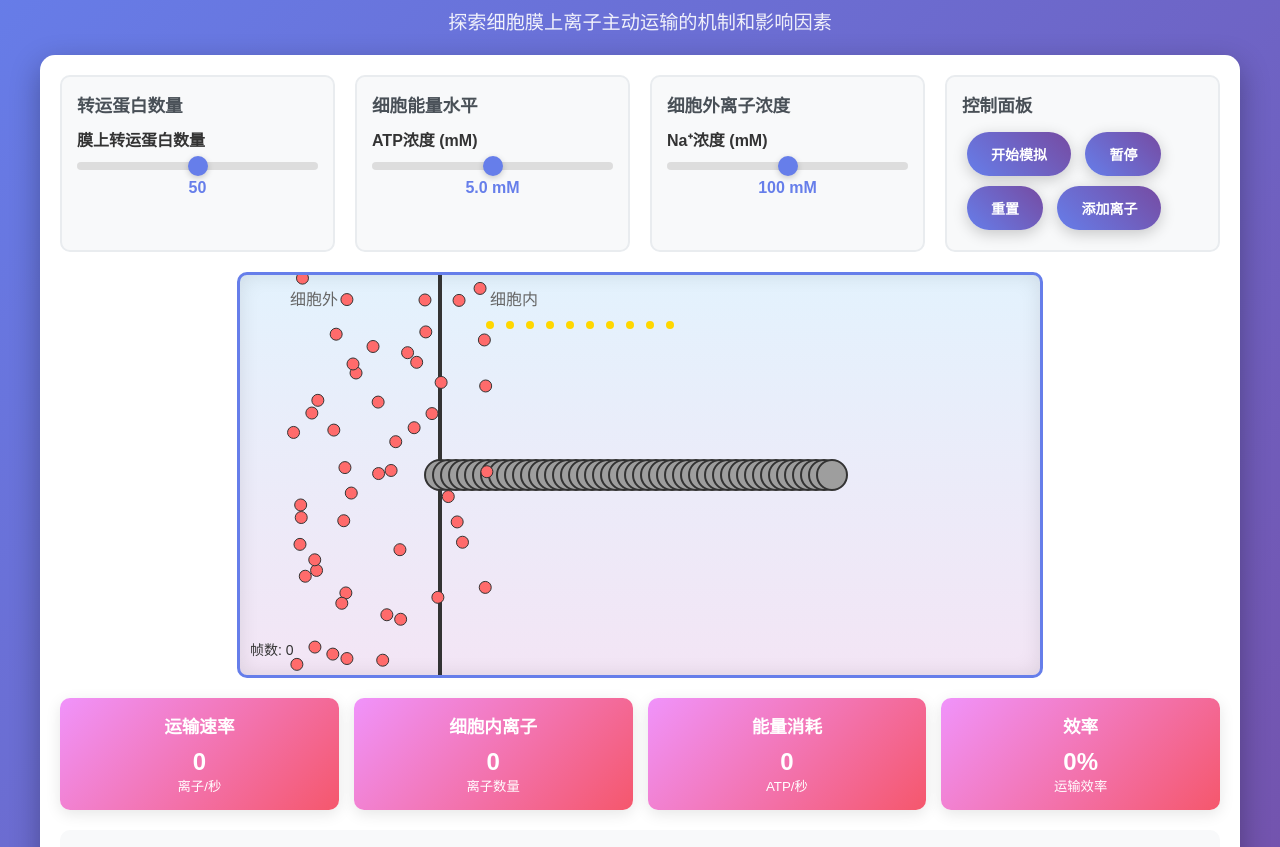
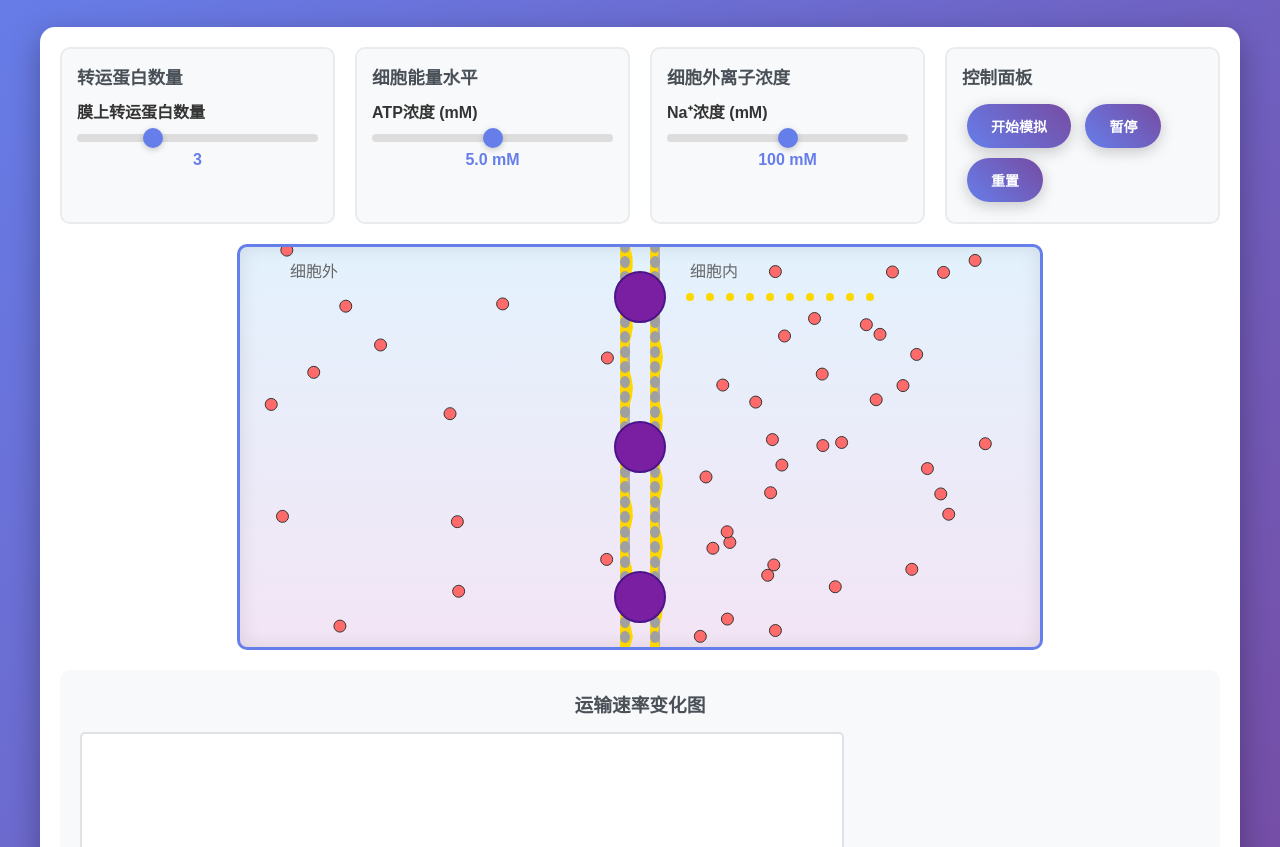
Before and after one commit to pczhao1650/ion-transport-simulation, a plain HTML site: page index.html in a window 1280 px wide. Shown: the part 81-928 px from the top of the page. Drawn offline with Linux system fonts and the light colour scheme.

Commit message:
add code

```diff
--- a/index.html
+++ b/index.html
@@ -147,32 +147,6 @@
             box-shadow: inset 0 0 20px rgba(0,0,0,0.1);
         }
 
-        .stats {
-            display: grid;
-            grid-template-columns: repeat(auto-fit, minmax(200px, 1fr));
-            gap: 15px;
-            margin-top: 20px;
-        }
-
-        .stat-card {
-            background: linear-gradient(135deg, #f093fb 0%, #f5576c 100%);
-            color: white;
-            padding: 15px;
-            border-radius: 10px;
-            text-align: center;
-            box-shadow: 0 4px 15px rgba(0,0,0,0.1);
-        }
-
-        .stat-card h3 {
-            margin-bottom: 10px;
-            font-size: 1.1em;
-        }
-
-        .stat-value {
-            font-size: 1.5em;
-            font-weight: bold;
-        }
-
         .graph-container {
             background: #f8f9fa;
             padding: 20px;
@@ -190,24 +164,6 @@
             border: 2px solid #dee2e6;
             border-radius: 5px;
             background: white;
-        }
-
-        .info-panel {
-            background: linear-gradient(135deg, #ffecd2 0%, #fcb69f 100%);
-            padding: 15px;
-            border-radius: 10px;
-            margin-top: 20px;
-            text-align: center;
-        }
-
-        .info-panel h3 {
-            color: #8B4513;
-            margin-bottom: 10px;
-        }
-
-        .info-panel p {
-            color: #654321;
-            line-height: 1.6;
         }
 
         @media (max-width: 768px) {
@@ -229,7 +185,6 @@
 <body>
     <div class="header">
         <h1>🧬 离子主动运输模拟器</h1>
-        <p>探索细胞膜上离子主动运输的机制和影响因素</p>
     </div>
 
     <div class="simulation-container">
@@ -238,8 +193,8 @@
                 <h3>转运蛋白数量</h3>
                 <div class="slider-container">
                     <label>膜上转运蛋白数量</label>
-                    <input type="range" id="proteinCount" class="slider" min="0" max="100" value="50">
-                    <div class="value-display" id="proteinValue">50</div>
+                    <input type="range" id="proteinCount" class="slider" min="0" max="10" value="3">
+                    <div class="value-display" id="proteinValue">3</div>
                 </div>
             </div>
 
@@ -266,43 +221,14 @@
                 <button id="startBtn">开始模拟</button>
                 <button id="pauseBtn" disabled>暂停</button>
                 <button id="resetBtn">重置</button>
-                <button id="addIonBtn">添加离子</button>
             </div>
         </div>
 
         <canvas id="simulationCanvas" width="800" height="400"></canvas>
 
-        <div class="stats">
-            <div class="stat-card">
-                <h3>运输速率</h3>
-                <div class="stat-value" id="transportRate">0</div>
-                <small>离子/秒</small>
-            </div>
-            <div class="stat-card">
-                <h3>细胞内离子</h3>
-                <div class="stat-value" id="intracellularIons">0</div>
-                <small>离子数量</small>
-            </div>
-            <div class="stat-card">
-                <h3>能量消耗</h3>
-                <div class="stat-value" id="energyConsumption">0</div>
-                <small>ATP/秒</small>
-            </div>
-            <div class="stat-card">
-                <h3>效率</h3>
-                <div class="stat-value" id="efficiency">0%</div>
-                <small>运输效率</small>
-            </div>
-        </div>
-
         <div class="graph-container">
             <h3>运输速率变化图</h3>
             <canvas id="transportGraph" width="760" height="200"></canvas>
-        </div>
-
-        <div class="info-panel">
-            <h3>模拟说明</h3>
-            <p>这个模拟器展示了离子主动运输的过程。转运蛋白数量影响运输能力，ATP浓度决定可用能量，细胞外离子浓度提供运输驱动力。观察不同参数如何影响离子运输速率和细胞内的离子积累。</p>
         </div>
     </div>
 
@@ -325,34 +251,54 @@
                 this.proteins = [];
                 this.transportHistory = [];
 
+                this.membraneX = 400; // 细胞膜位置
+                this.membraneWidth = 40; // 细胞膜宽度
+
                 this.initializeSimulation();
                 this.setupEventListeners();
                 this.draw();
+                this.updateGraph(); // 初始绘制图表
             }
 
             initializeSimulation() {
-                // 初始化转运蛋白
+                // 初始化转运蛋白 - 分布在细胞膜上
                 this.proteins = [];
                 const proteinCount = parseInt(document.getElementById('proteinCount').value);
+
+                // 在细胞膜上均匀分布转运蛋白
                 for (let i = 0; i < proteinCount; i++) {
+                    const y = 50 + (i * (this.canvas.height - 100) / Math.max(1, proteinCount - 1));
                     this.proteins.push({
-                        x: 200 + (i * 400 / proteinCount),
-                        y: 200,
-                        active: false,
-                        ionCount: 0
+                        x: this.membraneX,
+                        y: y,
+                        active: false
                     });
                 }
 
-                // 初始化细胞外离子
+                // 初始化离子
                 this.ions = [];
                 const naConcentration = parseInt(document.getElementById('naConcentration').value);
-                for (let i = 0; i < naConcentration / 2; i++) {
+
+                // 细胞外离子（低浓度）
+                for (let i = 0; i < naConcentration / 8; i++) { // 细胞外离子数量较少
                     this.ions.push({
-                        x: Math.random() * 200 + 50,
-                        y: Math.random() * 400,
+                        x: Math.random() * (this.membraneX - 50) + 25,
+                        y: Math.random() * this.canvas.height,
                         vx: (Math.random() - 0.5) * 2,
                         vy: (Math.random() - 0.5) * 2,
                         transported: false,
+                        color: '#FF6B6B'
+                    });
+                }
+
+                // 细胞内离子（高浓度）
+                for (let i = 0; i < naConcentration / 3; i++) { // 细胞内离子数量较多
+                    this.ions.push({
+                        x: this.membraneX + 50 + Math.random() * (this.canvas.width - this.membraneX - 100),
+                        y: Math.random() * this.canvas.height,
+                        vx: (Math.random() - 0.5) * 1,
+                        vy: (Math.random() - 0.5) * 1,
+                        transported: true, // 标记为细胞内离子
                         color: '#FF6B6B'
                     });
                 }
@@ -363,22 +309,24 @@
                 document.getElementById('proteinCount').addEventListener('input', (e) => {
                     document.getElementById('proteinValue').textContent = e.target.value;
                     this.initializeSimulation();
+                    this.updateGraph(); // 参数变化时更新图表
                 });
 
                 document.getElementById('atpLevel').addEventListener('input', (e) => {
                     document.getElementById('atpValue').textContent = e.target.value + ' mM';
+                    this.updateGraph(); // 参数变化时更新图表
                 });
 
                 document.getElementById('naConcentration').addEventListener('input', (e) => {
                     document.getElementById('naValue').textContent = e.target.value + ' mM';
                     this.initializeSimulation();
+                    this.updateGraph(); // 参数变化时更新图表
                 });
 
                 // 按钮事件
                 document.getElementById('startBtn').addEventListener('click', () => this.start());
                 document.getElementById('pauseBtn').addEventListener('click', () => this.pause());
                 document.getElementById('resetBtn').addEventListener('click', () => this.reset());
-                document.getElementById('addIonBtn').addEventListener('click', () => this.addIons());
             }
 
             start() {
@@ -403,23 +351,8 @@
                 this.efficiency = 0;
                 this.transportHistory = [];
                 this.initializeSimulation();
-                this.updateStats();
                 this.draw();
-                this.drawGraph();
-            }
-
-            addIons() {
-                const naConcentration = parseInt(document.getElementById('naConcentration').value);
-                for (let i = 0; i < 10; i++) {
-                    this.ions.push({
-                        x: Math.random() * 200 + 50,
-                        y: Math.random() * 400,
-                        vx: (Math.random() - 0.5) * 2,
-                        vy: (Math.random() - 0.5) * 2,
-                        transported: false,
-                        color: '#FF6B6B'
-                    });
-                }
+                this.updateGraph();
             }
 
             gameLoop() {
@@ -429,39 +362,67 @@
                 this.draw();
                 this.frameCount++;
 
-                // 每60帧更新一次统计
-                if (this.frameCount % 60 === 0) {
-                    this.updateStats();
-                    this.updateGraph();
-                }
+                requestAnimationFrame(() => this.gameLoop());
+            }
 
-                requestAnimationFrame(() => this.gameLoop());
+            // 计算运输速率（基于三个参数的饱和函数）
+            calculateTransportRate() {
+                const proteinCount = parseInt(document.getElementById('proteinCount').value);
+                const atpLevel = parseFloat(document.getElementById('atpLevel').value);
+                const naConcentration = parseInt(document.getElementById('naConcentration').value);
+
+                // 转运蛋白饱和函数：Vmax * (n / (n + K1))
+                const proteinFactor = (proteinCount / (proteinCount + 2)); // K1 = 2
+
+                // ATP饱和函数：Vmax * (ATP / (ATP + K2))
+                const atpFactor = (atpLevel / (atpLevel + 3)); // K2 = 3
+
+                // 离子浓度饱和函数：Vmax * (C / (C + K3))
+                const concentrationFactor = (naConcentration / (naConcentration + 50)); // K3 = 50
+
+                // 综合运输速率 = 基础速率 * 三个因子的乘积
+                const baseRate = 10; // 基础运输速率
+                const transportRate = baseRate * proteinFactor * atpFactor * concentrationFactor;
+
+                return transportRate;
             }
 
             update() {
                 // 更新离子位置
                 this.ions.forEach(ion => {
                     if (!ion.transported) {
+                        // 细胞外离子可以移动
                         ion.x += ion.vx;
                         ion.y += ion.vy;
 
-                        // 边界检测
-                        if (ion.x < 0 || ion.x > 200) ion.vx *= -1;
-                        if (ion.y < 0 || ion.y > 400) ion.vy *= -1;
+                        // 边界检测 - 不能穿过细胞膜
+                        if (ion.x < 0 || ion.x > this.membraneX - 25) ion.vx *= -1;
+                        if (ion.y < 0 || ion.y > this.canvas.height) ion.vy *= -1;
 
                         // 保持在边界内
-                        ion.x = Math.max(0, Math.min(200, ion.x));
-                        ion.y = Math.max(0, Math.min(400, ion.y));
+                        ion.x = Math.max(0, Math.min(this.membraneX - 25, ion.x));
+                        ion.y = Math.max(0, Math.min(this.canvas.height, ion.y));
+                    } else {
+                        // 细胞内离子也可以轻微移动
+                        ion.x += ion.vx * 0.3;
+                        ion.y += ion.vy * 0.3;
+
+                        // 边界检测 - 不能离开细胞内区域
+                        if (ion.x < this.membraneX + 50 || ion.x > this.canvas.width - 25) ion.vx *= -1;
+                        if (ion.y < 0 || ion.y > this.canvas.height) ion.vy *= -1;
+
+                        // 保持在边界内
+                        ion.x = Math.max(this.membraneX + 50, Math.min(this.canvas.width - 25, ion.x));
+                        ion.y = Math.max(0, Math.min(this.canvas.height, ion.y));
                     }
                 });
 
-                // 检查离子与转运蛋白的相互作用
+                // 检查细胞外离子与转运蛋白的相互作用
                 this.proteins.forEach(protein => {
                     protein.active = false;
-                    protein.ionCount = 0;
 
                     this.ions.forEach(ion => {
-                        if (!ion.transported) {
+                        if (!ion.transported) { // 只处理细胞外离子
                             const distance = Math.sqrt(
                                 Math.pow(ion.x - protein.x, 2) +
                                 Math.pow(ion.y - protein.y, 2)
@@ -469,16 +430,20 @@
 
                             if (distance < 30) {
                                 protein.active = true;
-                                protein.ionCount++;
 
                                 // 运输概率基于ATP浓度
                                 const atpLevel = parseFloat(document.getElementById('atpLevel').value);
-                                const transportProbability = (atpLevel / 10) * 0.02;
+                                const transportProbability = (atpLevel / 10) * 0.05; // 提高运输概率
 
                                 if (Math.random() < transportProbability) {
+                                    // 标记为已运输
                                     ion.transported = true;
-                                    ion.x = protein.x + 100;
+                                    // 移动到细胞内位置
+                                    ion.x = protein.x + 50;
                                     ion.y = protein.y;
+                                    // 设置细胞内运动速度
+                                    ion.vx = (Math.random() - 0.5) * 1;
+                                    ion.vy = (Math.random() - 0.5) * 1;
                                     this.intracellularIons++;
                                     this.energyConsumption += 1;
                                 }
@@ -487,53 +452,100 @@
                     });
                 });
 
-                // 计算运输速率
-                this.transportRate = this.energyConsumption / (this.frameCount / 60);
-                this.efficiency = this.intracellularIons > 0 ?
-                    (this.intracellularIons / (this.energyConsumption + 1)) * 100 : 0;
+                // 计算运输速率（基于参数，不考虑随机运动）
+                this.transportRate = this.calculateTransportRate();
+            }
+
+            drawPhospholipidBilayer() {
+                const ctx = this.ctx;
+                const x = this.membraneX;
+                const width = this.membraneWidth;
+                const height = this.canvas.height;
+
+                // 绘制磷脂双分子层
+                ctx.save();
+
+                // 外层磷脂头部（左侧）
+                ctx.fillStyle = '#B0B0B0';
+                ctx.fillRect(x - width/2, 0, width/4, height);
+
+                // 内层磷脂头部（右侧）
+                ctx.fillStyle = '#B0B0B0';
+                ctx.fillRect(x + width/4, 0, width/4, height);
+
+                // 磷脂尾部（黄色波浪状）
+                ctx.fillStyle = '#FFD700';
+
+                // 左侧尾部
+                ctx.beginPath();
+                for (let y = 0; y < height; y += 10) {
+                    const wave = Math.sin(y * 0.1) * 3;
+                    ctx.lineTo(x - width/4 + wave, y);
+                }
+                ctx.lineTo(x - width/4, height);
+                ctx.lineTo(x - width/2, height);
+                ctx.lineTo(x - width/2, 0);
+                ctx.closePath();
+                ctx.fill();
+
+                // 右侧尾部
+                ctx.beginPath();
+                for (let y = 0; y < height; y += 10) {
+                    const wave = Math.sin(y * 0.1) * 3;
+                    ctx.lineTo(x + width/2 - wave, y);
+                }
+                ctx.lineTo(x + width/2, height);
+                ctx.lineTo(x + width/4, height);
+                ctx.lineTo(x + width/4, 0);
+                ctx.closePath();
+                ctx.fill();
+
+                // 绘制磷脂头部细节
+                ctx.fillStyle = '#A0A0A0';
+                for (let y = 0; y < height; y += 15) {
+                    // 左侧头部
+                    ctx.beginPath();
+                    ctx.ellipse(x - width/2 + width/8, y, width/8, 6, 0, 0, 2 * Math.PI);
+                    ctx.fill();
+
+                    // 右侧头部
+                    ctx.beginPath();
+                    ctx.ellipse(x + width/2 - width/8, y, width/8, 6, 0, 0, 2 * Math.PI);
+                    ctx.fill();
+                }
+
+                ctx.restore();
             }
 
             draw() {
                 // 清空画布
                 this.ctx.clearRect(0, 0, this.canvas.width, this.canvas.height);
 
-                // 绘制细胞膜
-                this.ctx.strokeStyle = '#333';
-                this.ctx.lineWidth = 4;
-                this.ctx.beginPath();
-                this.ctx.moveTo(200, 0);
-                this.ctx.lineTo(200, 400);
-                this.ctx.stroke();
+                // 绘制磷脂双分子层
+                this.drawPhospholipidBilayer();
 
-                // 绘制细胞外区域标签
-                this.ctx.fillStyle = '#666';
-                this.ctx.font = '16px Arial';
-                this.ctx.fillText('细胞外', 50, 30);
+                // 绘制转运蛋白（紫色圆球，比细胞膜宽）
+                this.proteins.forEach(protein => {
+                    this.ctx.save();
+                    this.ctx.translate(protein.x, protein.y);
 
-                // 绘制细胞内区域标签
-                this.ctx.fillText('细胞内', 250, 30);
+                    // 转运蛋白主体（紫色圆球）
+                    this.ctx.fillStyle = protein.active ? '#9C27B0' : '#7B1FA2';
+                    this.ctx.beginPath();
+                    this.ctx.arc(0, 0, 25, 0, 2 * Math.PI);
+                    this.ctx.fill();
 
-                // 绘制转运蛋白
-                this.proteins.forEach(protein => {
-                    this.ctx.fillStyle = protein.active ? '#4CAF50' : '#9E9E9E';
-                    this.ctx.beginPath();
-                    this.ctx.arc(protein.x, protein.y, 15, 0, Math.PI * 2);
-                    this.ctx.fill();
-                    this.ctx.strokeStyle = '#333';
+                    // 转运蛋白边框
+                    this.ctx.strokeStyle = '#4A148C';
                     this.ctx.lineWidth = 2;
                     this.ctx.stroke();
 
-                    // 绘制离子计数
-                    if (protein.ionCount > 0) {
-                        this.ctx.fillStyle = '#333';
-                        this.ctx.font = '12px Arial';
-                        this.ctx.fillText(protein.ionCount.toString(), protein.x - 5, protein.y - 20);
-                    }
+                    this.ctx.restore();
                 });
 
-                // 绘制离子
+                // 绘制所有离子
                 this.ions.forEach(ion => {
-                    this.ctx.fillStyle = ion.transported ? '#4CAF50' : ion.color;
+                    this.ctx.fillStyle = ion.color; // 始终使用红色
                     this.ctx.beginPath();
                     this.ctx.arc(ion.x, ion.y, 6, 0, Math.PI * 2);
                     this.ctx.fill();
@@ -547,27 +559,25 @@
                 for (let i = 0; i < atpLevel * 2; i++) {
                     this.ctx.fillStyle = '#FFD700';
                     this.ctx.beginPath();
-                    this.ctx.arc(250 + (i % 10) * 20, 50 + Math.floor(i / 10) * 20, 4, 0, Math.PI * 2);
+                    this.ctx.arc(450 + (i % 10) * 20, 50 + Math.floor(i / 10) * 20, 4, 0, Math.PI * 2);
                     this.ctx.fill();
                 }
 
-                // 绘制信息
-                this.ctx.fillStyle = '#333';
-                this.ctx.font = '14px Arial';
-                this.ctx.fillText(`帧数: ${this.frameCount}`, 10, 380);
-            }
-
-            updateStats() {
-                document.getElementById('transportRate').textContent = this.transportRate.toFixed(2);
-                document.getElementById('intracellularIons').textContent = this.intracellularIons;
-                document.getElementById('energyConsumption').textContent = this.energyConsumption;
-                document.getElementById('efficiency').textContent = this.efficiency.toFixed(1);
+                // 绘制区域标签
+                this.ctx.fillStyle = '#666';
+                this.ctx.font = '16px Arial';
+                this.ctx.fillText('细胞外', 50, 30);
+                this.ctx.fillText('细胞内', 450, 30);
             }
 
             updateGraph() {
+                // 计算当前运输速率
+                const currentRate = this.calculateTransportRate();
+
+                // 添加到历史记录
                 this.transportHistory.push({
                     time: this.frameCount / 60,
-                    rate: this.transportRate
+                    rate: currentRate
                 });
 
                 // 保持最近100个数据点
@@ -622,6 +632,11 @@
                 });
 
                 ctx.stroke();
+
+                // 显示当前运输速率值
+                ctx.fillStyle = '#667eea';
+                ctx.font = '14px Arial';
+                ctx.fillText(`当前运输速率: ${this.transportHistory[this.transportHistory.length - 1].rate.toFixed(2)}`, 10, canvas.height - 5);
             }
         }
 
```
